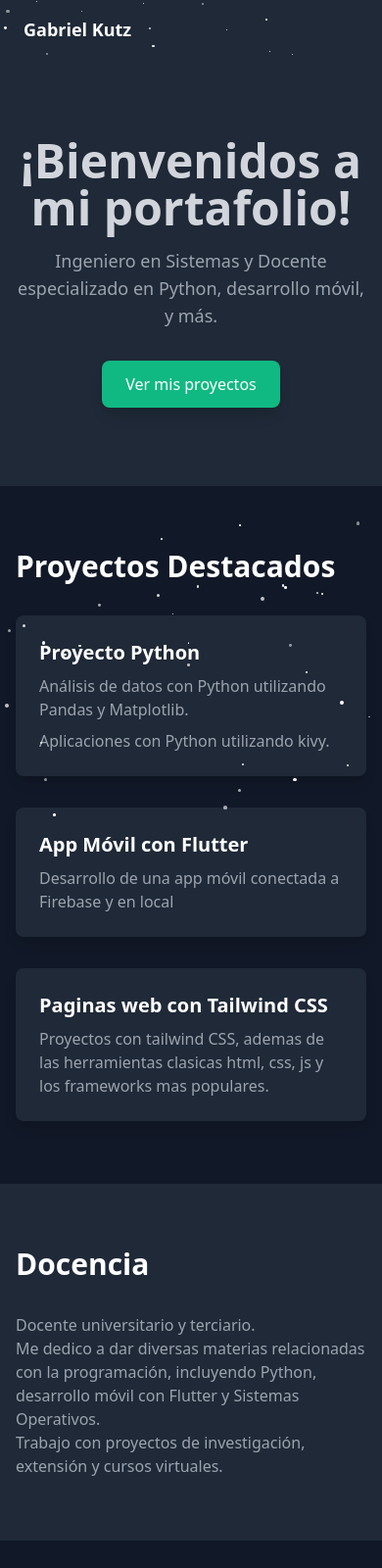
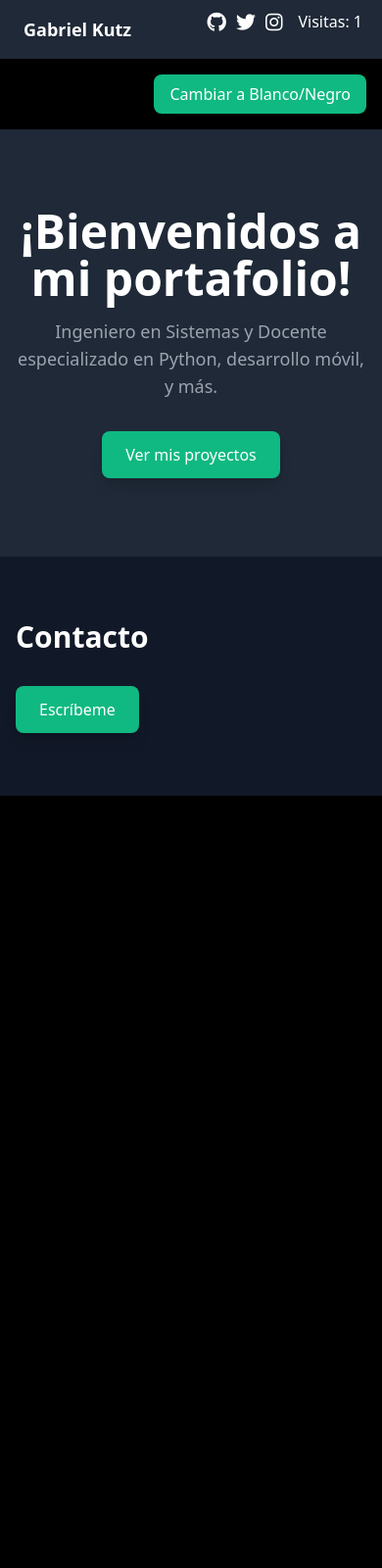
Before and after one commit to rgkutz/gabrielkutz, a plain HTML site: page index.html in a window 390 px wide. Shown: the top 1600 px of the page at 98% size. After the commit the page ends 844 px from the top, so only its background shows below. Drawn offline with nearby package versions, Linux system fonts and the light colour scheme.

Commit message:
changes.

```diff
--- a/index.html
+++ b/index.html
@@ -6,13 +6,34 @@
     <title>Portfolio - Gabriel Kutz</title>
     <link rel="icon" href="./D:/gabrielweb/favicon.ico" type="image/x-icon">
     <link href="https://cdn.jsdelivr.net/npm/tailwindcss@2.2.19/dist/tailwind.min.css" rel="stylesheet">
-    <link rel="stylesheet" href="https://cdnjs.cloudflare.com/ajax/libs/font-awesome/6.4.0/css/all.min.css"> <!-- Font Awesome -->
+    <link rel="stylesheet" href="https://cdnjs.cloudflare.com/ajax/libs/font-awesome/6.4.0/css/all.min.css">
     <style>
-        /* Estilo para el fondo con estrellas */
-        body {
-            background-color: #000; /* Fondo negro */
+        /* Modo oscuro */
+        body.dark-mode {
+            background-color: #000;
+            color: #fff;
         }
 
+        body.light-mode {
+            background-color: #fff;
+            color: #000;
+        }
+
+        /* Redes sociales y contador en la parte superior derecha */
+        .social-counter {
+            position: absolute;
+            top: 10px;
+            right: 20px;
+            display: flex;
+            align-items: center;
+        }
+
+        .social-counter a {
+            margin-left: 10px;
+            color: inherit;
+        }
+
+        /* Estilo para el fondo con estrellas */
         .star {
             position: absolute;
             border-radius: 50%;
@@ -21,15 +42,10 @@
         }
 
         @keyframes twinkling {
-            0% {
-                opacity: 0.5;
-            }
-            100% {
-                opacity: 1;
-            }
+            0% { opacity: 0.5; }
+            100% { opacity: 1; }
         }
 
-        /* Generar estrellas en el fondo */
         .stars {
             position: absolute;
             top: 0;
@@ -39,56 +55,26 @@
             pointer-events: none;
         }
 
-        /* Estilo para animación fade-in */
-        .fade-in {
-            opacity: 0;
-            animation: fadeIn 2s forwards;
-        }
+        /* Animación fade-in */
+        .fade-in { opacity: 0; animation: fadeIn 2s forwards; }
+        @keyframes fadeIn { to { opacity: 1; } }
 
-        @keyframes fadeIn {
-            to {
-                opacity: 1;
-            }
-        }
+        /* Formulario contacto desplegable */
+        #contactForm { display: none; }
+        #contactForm.active { display: block; }
+    </style>
+</head>
+<body class="dark-mode text-gray-300 antialiased">
+    <div class="stars"></div>
 
-        /* Estilo para el formulario de contacto desplegable */
-        #contactForm {
-            display: none;
-        }
-        #contactForm.active {
-            display: block;
-        }
-    </style>
-    <script>script.js</script>
-</head>
-<body class="bg-gray-900 text-gray-300 antialiased">
-    <div class="stars">
-        <!-- Generación de estrellas -->
-        <script>
-            for (let i = 0; i < 100; i++) {
-                let star = document.createElement('div');
-                star.className = 'star';
-                let size = Math.random() * 3 + 1; // Tamaño aleatorio
-                star.style.width = `${size}px`;
-                star.style.height = `${size}px`;
-                star.style.top = `${Math.random() * 100}vh`;
-                star.style.left = `${Math.random() * 100}vw`;
-                star.style.animationDuration = `${Math.random() * 1 + 0.5}s`; // Duración aleatoria
-                document.querySelector('.stars').appendChild(star);
-            }
-        </script>
-    </div>
     <!-- Navbar -->
     <nav class="bg-gray-800 shadow-lg">
         <div class="max-w-6xl mx-auto px-4">
             <div class="flex justify-between">
                 <div class="flex space-x-7">
-                    <div>
-                        <a href="#" class="flex items-center py-4 px-2">
-                            <span class="font-semibold text-white text-lg">Gabriel Kutz</span>
-                        </a>
-                    </div>
-                    <!-- Primary Navbar items -->
+                    <a href="#" class="flex items-center py-4 px-2">
+                        <span class="font-semibold text-white text-lg">Gabriel Kutz</span>
+                    </a>
                     <div class="hidden md:flex items-center space-x-1">
                         <a href="#" class="py-4 px-2 text-green-500 border-b-4 border-green-500 font-semibold">Inicio</a>
                         <a href="#proyectos" class="py-4 px-2 text-gray-300 font-semibold hover:text-green-500 transition duration-300">Proyectos</a>
@@ -96,9 +82,23 @@
                         <a href="#contacto" class="py-4 px-2 text-gray-300 font-semibold hover:text-green-500 transition duration-300">Contacto</a>
                     </div>
                 </div>
+                <div class="social-counter">
+                    <!-- Redes sociales -->
+                    <a href="https://github.com/rgkutz/gabrielkutz" target="_blank" class="hover:text-white"><i class="fab fa-github fa-lg"></i></a>
+                    <a href="https://twitter.com/tuperfil" target="_blank" class="hover:text-white"><i class="fab fa-twitter fa-lg"></i></a>
+                    <a href="https://instagram.com/tuperfil" target="_blank" class="hover:text-white"><i class="fab fa-instagram fa-lg"></i></a>
+                    <!-- Contador de visitas -->
+                    <span id="contador" class="ml-4">Visitas: 0</span>
+                </div>
             </div>
         </div>
     </nav>
+
+    <!-- Botón de cambio de tema -->
+    <div class="text-right p-4">
+        <button onclick="toggleTheme()" class="bg-green-500 text-white px-4 py-2 rounded-lg shadow-lg hover:bg-green-400 transition duration-300">Cambiar a Blanco/Negro</button>
+    </div>
+
     <!-- Hero Section -->
     <div class="bg-gray-800 py-20 relative z-10">
         <div class="max-w-6xl mx-auto px-4 text-center">
@@ -107,46 +107,16 @@
             <a href="#proyectos" class="mt-8 inline-block bg-green-500 text-white px-6 py-3 rounded-lg shadow-lg hover:bg-green-400 transition duration-300">Ver mis proyectos</a>
         </div>
     </div>
+
     <!-- Proyectos Section -->
-    <section id="proyectos" class="bg-gray-900 py-16">
-        <div class="max-w-6xl mx-auto px-4">
-            <h2 class="text-3xl font-bold text-white mb-8">Proyectos Destacados</h2>
-            <div class="grid grid-cols-1 md:grid-cols-2 lg:grid-cols-3 gap-8">
-                <!-- Proyecto 1 -->
-                <div class="bg-gray-800 p-6 rounded-lg shadow-lg hover:shadow-xl transition duration-300">
-                    <h3 class="text-xl font-semibold text-white">Proyecto Python</h3>
-                    <p class="mt-2 text-gray-400">Análisis de datos con Python utilizando Pandas y Matplotlib.</p>
-                    <p class="mt-2 text-gray-400">Aplicaciones con Python utilizando kivy.</p>
-                </div>
-                <!-- Proyecto 2 -->
-                <div class="bg-gray-800 p-6 rounded-lg shadow-lg hover:shadow-xl transition duration-300">
-                    <h3 class="text-xl font-semibold text-white">App Móvil con Flutter</h3>
-                    <p class="mt-2 text-gray-400">Desarrollo de una app móvil conectada a Firebase y en local</p>
-                </div>
-                <!-- Proyecto 3 -->
-                <div class="bg-gray-800 p-6 rounded-lg shadow-lg hover:shadow-xl transition duration-300">
-                    <h3 class="text-xl font-semibold text-white">Paginas web con Tailwind CSS</h3>
-                    <p class="mt-2 text-gray-400">Proyectos con tailwind CSS, ademas de las herramientas clasicas html, css, js y los frameworks mas populares.</p>
-                </div>
-            </div>
-        </div>
-    </section>
-    <!-- Docencia Section -->
-    <section id="docencia" class="bg-gray-800 py-16">
-        <div class="max-w-6xl mx-auto px-4">
-            <h2 class="text-3xl font-bold text-white mb-8">Docencia</h2>
-            <p class="text-gray-400">Docente universitario y terciario.</p>
-            <p class="text-gray-400">Me dedico a dar diversas materias relacionadas con la programación, incluyendo Python, desarrollo móvil con Flutter y Sistemas Operativos.</p>
-            <p class="text-gray-400">Trabajo con proyectos de investigación, extensión y cursos virtuales.</p>
+    <!-- ... (otros contenidos de las secciones) ... -->
 
-        </div>
-    </section>
-    <!-- Contact Section -->
+    <!-- Contacto Section -->
     <section id="contacto" class="bg-gray-900 py-16">
         <div class="max-w-6xl mx-auto px-4">
             <h2 class="text-3xl font-bold text-white mb-8">Contacto</h2>
             <button onclick="toggleForm()" class="bg-green-500 text-white px-6 py-3 rounded-lg shadow-lg hover:bg-green-400 transition duration-300">Escríbeme</button>
-            <form id="contactForm" class="mt-8 space-y-8" style="display: none;">
+            <form id="contactForm" class="mt-8 space-y-8">
                 <div class="grid grid-cols-1 md:grid-cols-2 gap-8">
                     <input type="text" name="nombre" class="border-gray-700 p-3 w-full bg-gray-800 text-gray-300" placeholder="Tu nombre" required>
                     <input type="email" name="email" class="border-gray-700 p-3 w-full bg-gray-800 text-gray-300" placeholder="Tu email" required>
@@ -156,28 +126,25 @@
             </form>
         </div>
     </section>
-    <!-- Footer -->
-    <footer class="bg-gray-800 py-6 mt-10">
-        <div class="container mx-auto text-center text-white">
-            <p>© 2024 KGR, Inc.- Todos los derechos reservados</p>
-            <div class="mt-4">
-                <a href="https://github.com/rgkutz/gabrielkutz" class="text-gray-300 hover:text-white mx-2" target="_blank" rel="noopener noreferrer">
-                    <i class="fab fa-github fa-lg"></i>
-                </a>
-                <a href="https://twitter.com/tuperfil" class="text-gray-300 hover:text-white mx-2" target="_blank" rel="noopener noreferrer">
-                    <i class="fab fa-twitter fa-lg"></i>
-                </a>
-                <a href="https://instagram.com/tuperfil" class="text-gray-300 hover:text-white mx-2" target="_blank" rel="noopener noreferrer">
-                    <i class="fab fa-instagram fa-lg"></i>
-                </a>
-            </div>
-        </div>
-    </footer>
+
     <script>
+        // Función para alternar entre modos
+        function toggleTheme() {
+            document.body.classList.toggle('dark-mode');
+            document.body.classList.toggle('light-mode');
+        }
+
+        // Función para desplegar el formulario de contacto
         function toggleForm() {
             var form = document.getElementById('contactForm');
             form.classList.toggle('active');
         }
+
+        // Contador de visitas (simulación para desarrollo local)
+        let visitas = localStorage.getItem('visitas') || 0;
+        visitas++;
+        document.getElementById('contador').textContent = "Visitas: " + visitas;
+        localStorage.setItem('visitas', visitas);
     </script>
 </body>
 </html>
```
